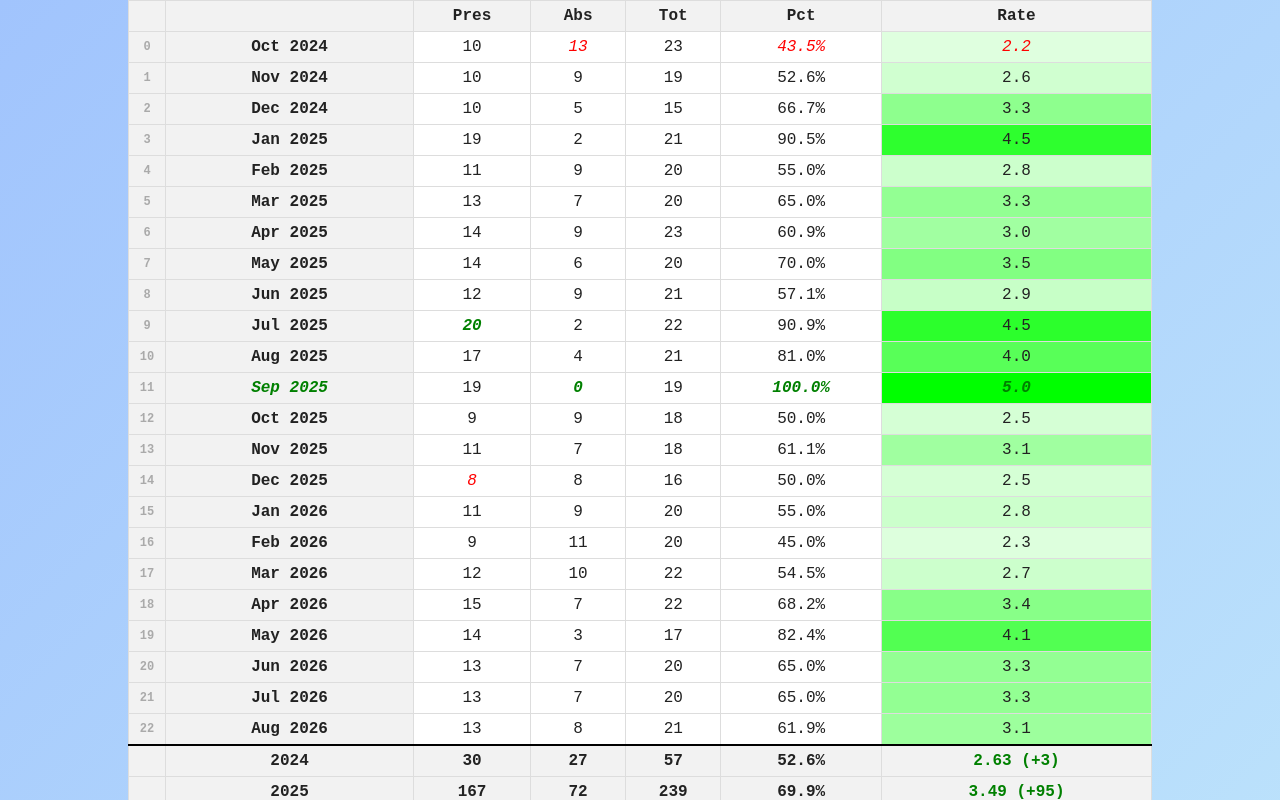
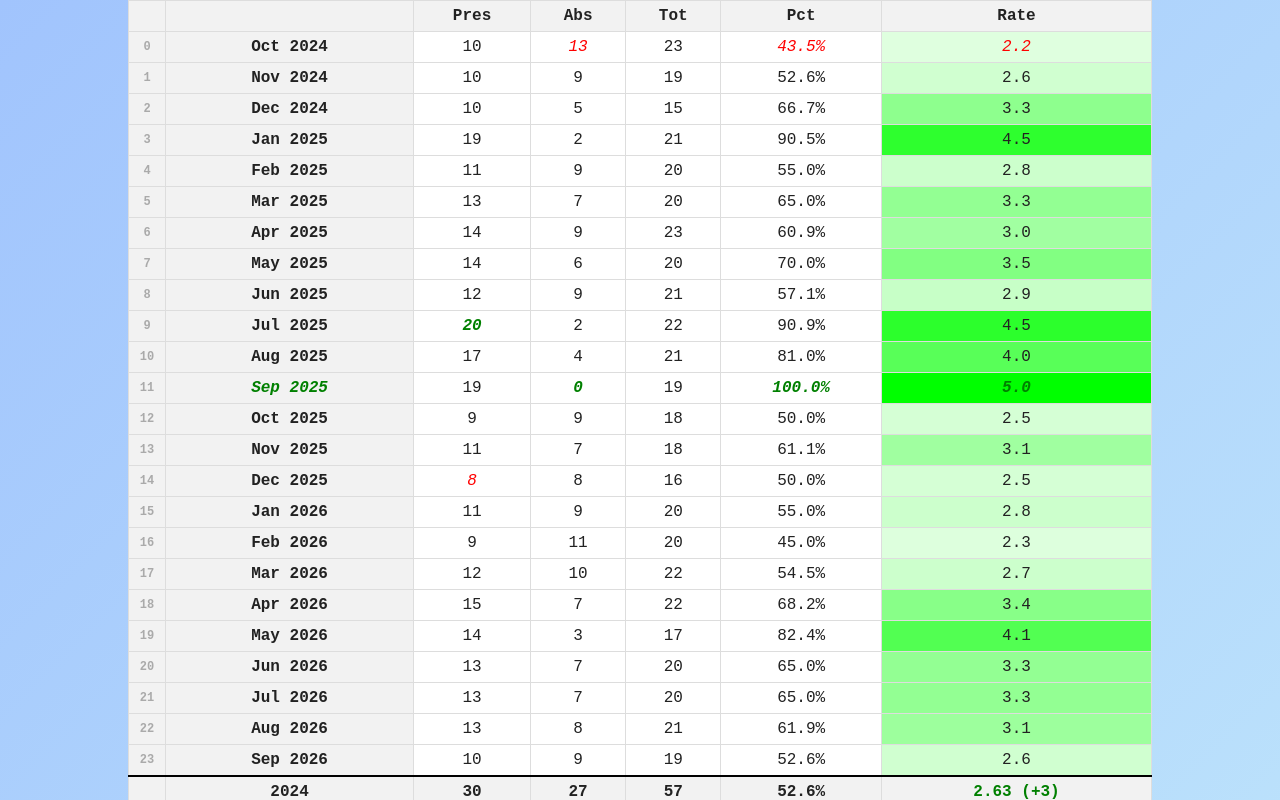
Before and after one commit to jonbri/att, a Next.js app: page / in a window 1280 px wide. Shown: the top 800 px of the page. Built offline with nearby package versions, Linux system fonts and the light colour scheme.

Commit message:
sept 2026

```diff
--- a/src/app/data.ts
+++ b/src/app/data.ts
@@ -24,4 +24,5 @@ export const attendance: OfficeMonth[] = [
   ["Jun 2026", 13, 20],
   ["Jul 2026", 13, 20],
   ["Aug 2026", 13, 21],
+  ["Sep 2026", 10, 19],
 ];
```
